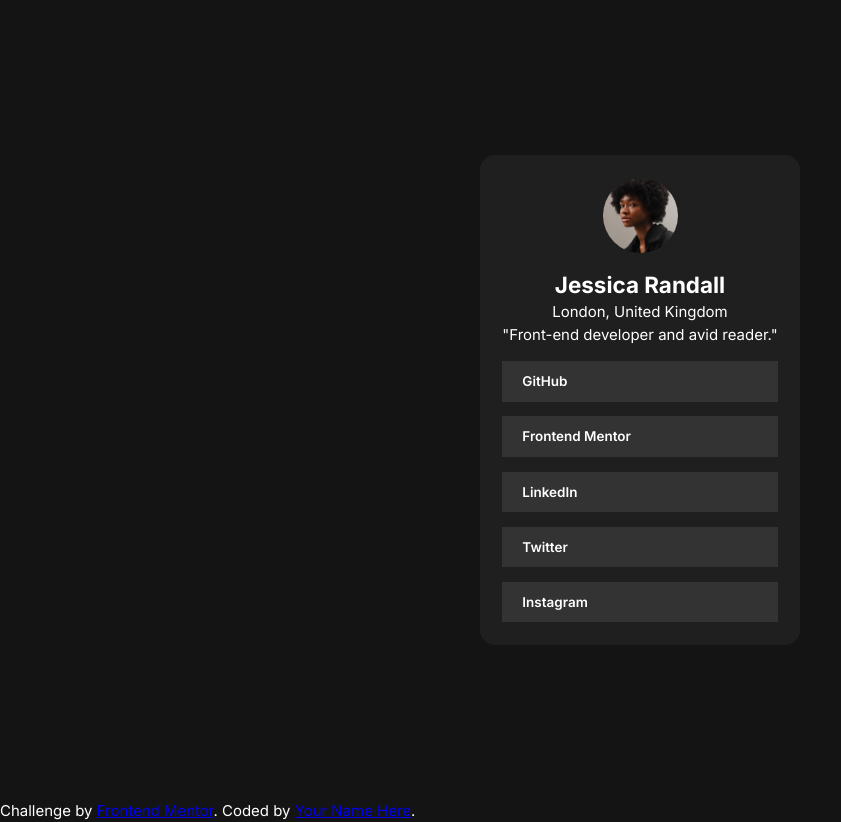
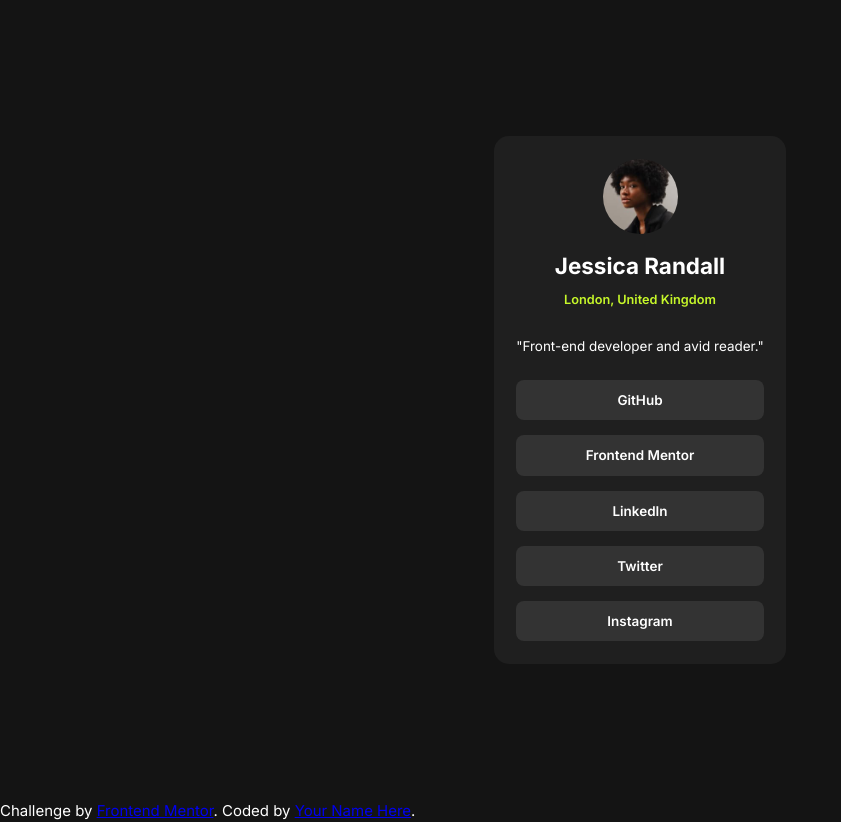
Before and after one commit to mahfolio/social-links-profile, a plain HTML site: page index.html in a window 1280 px wide. Shown: the whole page, without its empty margins (0-841 px from the left). Drawn offline with Linux system fonts and the light colour scheme.

Commit message:
Add style to copy class.

```diff
--- a/style.css
+++ b/style.css
@@ -1,7 +1,7 @@
 
 
 :root {
-    --ff-sans: Inter, system-ui, sans-serif;
+    --ff-sans: "Inter", system-ui, sans-serif;
 
     --fw-light: 200;
     --fw-normal: 400;
@@ -72,13 +72,29 @@ html {
 }
 .copy {
     text-align: center;
+    display: flex;
+    flex-direction: column;
+    gap: 0.5rem;
+}
+.location {
+    font-size: 0.85rem;
+    font-weight: 600;
+    color: var(--light-green-clr);
+}
+.intro {
+    font-size: 0.9rem;
+    margin-top: 1.3rem;
+    margin-bottom: 0.6rem;
 }
 .links {
     display: flex;
     flex-direction: column;
     gap: 1rem;
 }
-
+.link a {
+    text-align: center;
+    border-radius: 8px;
+}
 .link a:link,
 .link a:visited {
     text-decoration: none;
```
